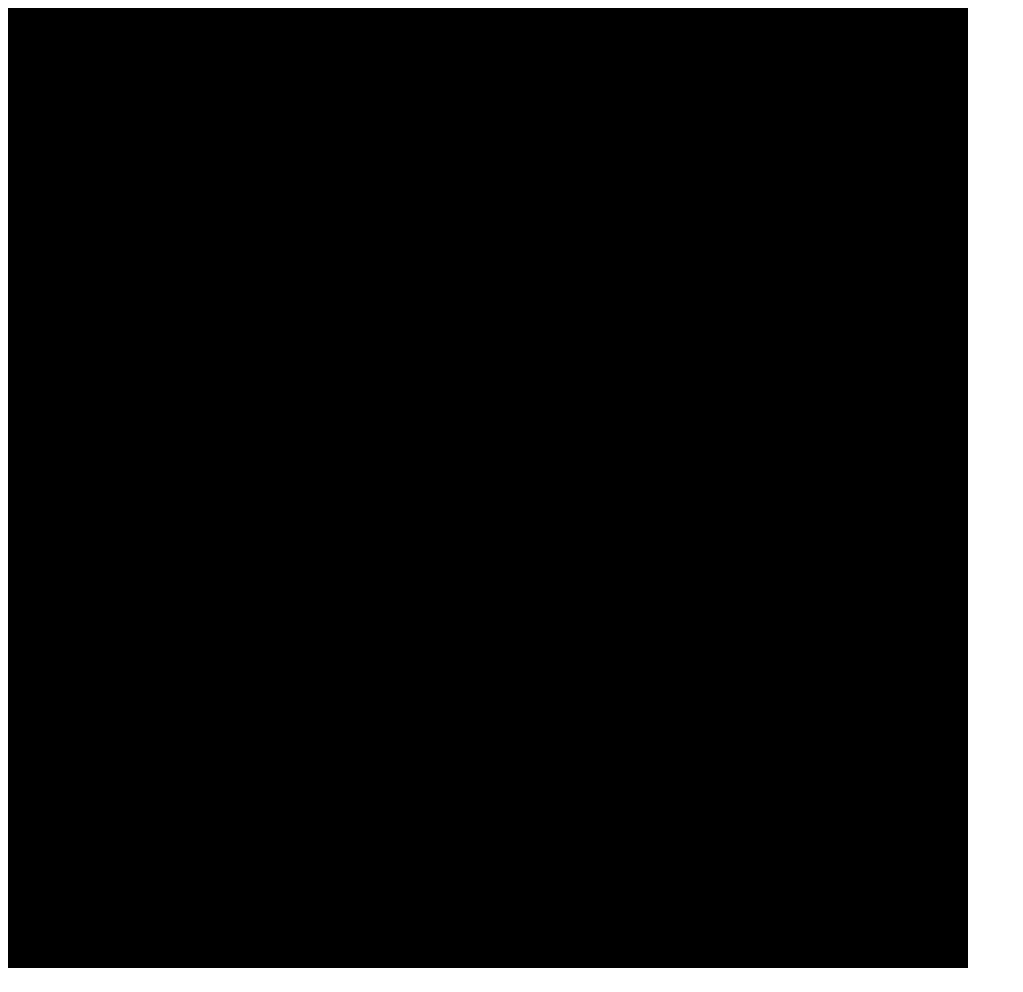
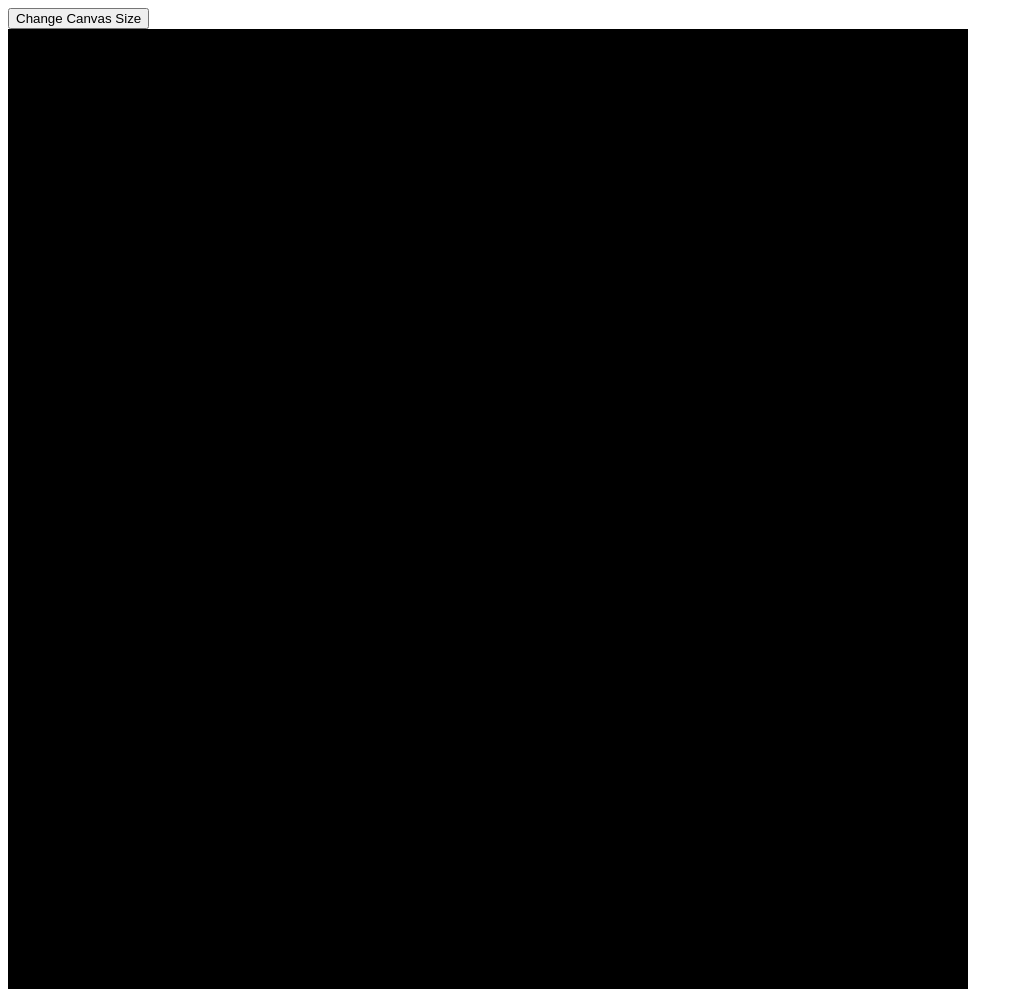
Before and after one commit to Loxius/Etch-a-Sketch, a plain HTML site: page index.html in a window 1280 px wide. Shown: the whole page, without its empty margins (0-1023 px from the left). Drawn offline with Linux system fonts and the light colour scheme.

Commit message:
Added a canvas size changer.

```diff
--- a/index.html
+++ b/index.html
@@ -7,7 +7,8 @@
         <link rel="stylesheet" href="style.css">
     </head>
     <body>
-        <div id="container">
-        </div>
+        <button onclick="changeSize();">Change Canvas Size</button>
+
+        <div id="container"></div>
     </body>
 </html>
--- a/script.js
+++ b/script.js
@@ -1,8 +1,7 @@
 let canvas = document.querySelector("#container");
 let button = document.querySelector("button");
-let div;
-
-let size = 60 + "px";
+let answer = 16;
+let size = 960/answer + "px";
 
 function createBlock()  {
     let div = document.createElement("div");
@@ -16,6 +15,17 @@ function createBlock()  {
     canvas.append(div)
 }
 
-for(i = 0; i < 256; i++)    {
+function newCanvas()    {
+    for(i = 0; i < answer**2; i++)    {
     createBlock();
+    }
 }
+
+function changeSize()   {
+    answer = prompt("How big do you want your canvas? (1 - 100)");
+    size = 960/answer + "px";
+    canvas.innerHTML = ''
+    newCanvas();
+}
+
+newCanvas();
```
